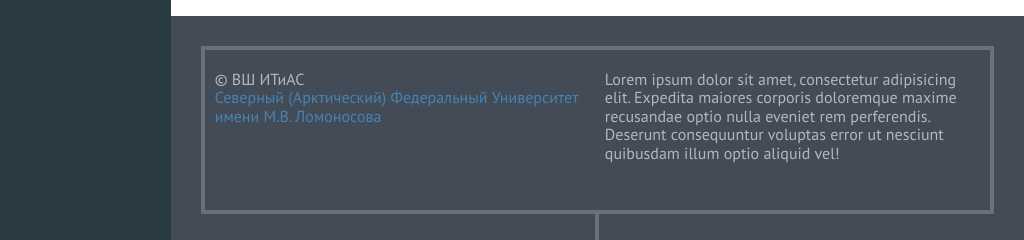
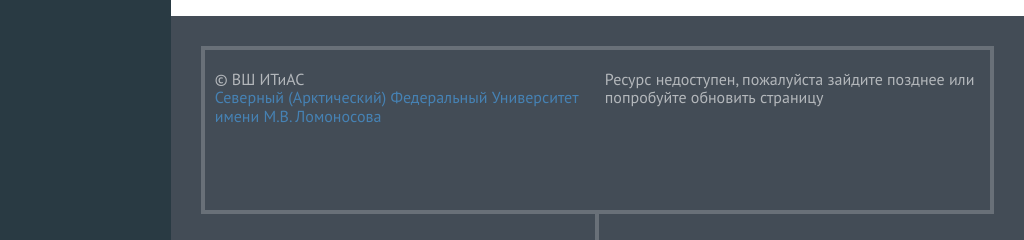
Before and after one commit to itfest/itfest-webapp, a Vue app: page / in a window 1280 px wide. Shown: the part 556-796 px from the top of the page, without its empty margins (256-1280 px from the left). Built offline with nearby package versions, Linux system fonts and the light colour scheme; no server answers.

Commit message:
implement dynamic footer content

```diff
--- a/src/App.vue
+++ b/src/App.vue
@@ -19,7 +19,7 @@
 				<Header class="row main-block__header" :msg="getInfo.dates"/>
 				<router-view class="main-block__content"
 				:style="`min-height: calc(100vh - ${getDimentions.header}px - ${getDimentions.footer}px)`"/>
-				<Footer class="row main-block__footer" />
+				<Footer class="row main-block__footer" :text="getInfo.footer" />
 			</main>
 		</div>
 	</div>
--- a/src/assets/scss/_vars.scss
+++ b/src/assets/scss/_vars.scss
@@ -20,7 +20,7 @@
 $f-os: 'Oswald', sans-serif;
 
 $i-main-bg: url(/img/stock/1.jpg);
-$i-grid-bg: url(/img/stock/1.jpg);
+$i-grid-bg: url(/img/stock/4.jpg);
 
 $screen-md: 768px;
 $screen-lg: 992px;
--- a/src/components/Footer.vue
+++ b/src/components/Footer.vue
@@ -7,9 +7,7 @@
 					Северный (Арктический) Федеральный Университет имени М.В. Ломоносова
 				</a>
 			</div>
-			<div>
-				Lorem ipsum dolor sit amet, consectetur adipisicing elit. Expedita maiores corporis doloremque maxime recusandae optio nulla eveniet rem perferendis. Deserunt consequuntur voluptas error ut nesciunt quibusdam illum optio aliquid vel!
-			</div>
+			<div v-html="this.text"></div>
 		</div>
 	</footer>
 </template>
@@ -20,7 +18,7 @@
 
 	@Component
 	export default class Footer extends Vue {
-		@Prop() private informationItem!: GridListObject;
+		@Prop() private text!: string;
 
 		public mounted() {
 			if (this.$el.classList.contains('main-block__footer')) {
--- a/src/store.ts
+++ b/src/store.ts
@@ -15,6 +15,7 @@
 			isRegistraionActive: true,
 			dates: '15-17 ДЕКАБРЯ 2018г.',
 			annotation: 'Пожалуйста, подождите',
+			footer: 'Пожалуйста, подождите',
 		},
 		annotationElements: [],
 		informationElements: [],
@@ -62,11 +63,13 @@
 			if (value === false || value === null) {
 				state.generalInfo.isApiResponding = state.generalInfo.isRegistraionActive = false;
 				state.generalInfo.annotation = 'Ресурс недоступен, пожалуйста зайдите позднее или попробуйте обновить страницу';
+				state.generalInfo.footer = 'Ресурс недоступен, пожалуйста зайдите позднее или попробуйте обновить страницу';
 			} else {
 				state.generalInfo.isApiResponding = true;
 				state.generalInfo.isRegistraionActive = value.is_registration_active;
 				state.generalInfo.dates = value.dates;
 				state.generalInfo.annotation = value.annotation;
+				state.generalInfo.footer = value.footer;
 			}
 		},
 	},
```
